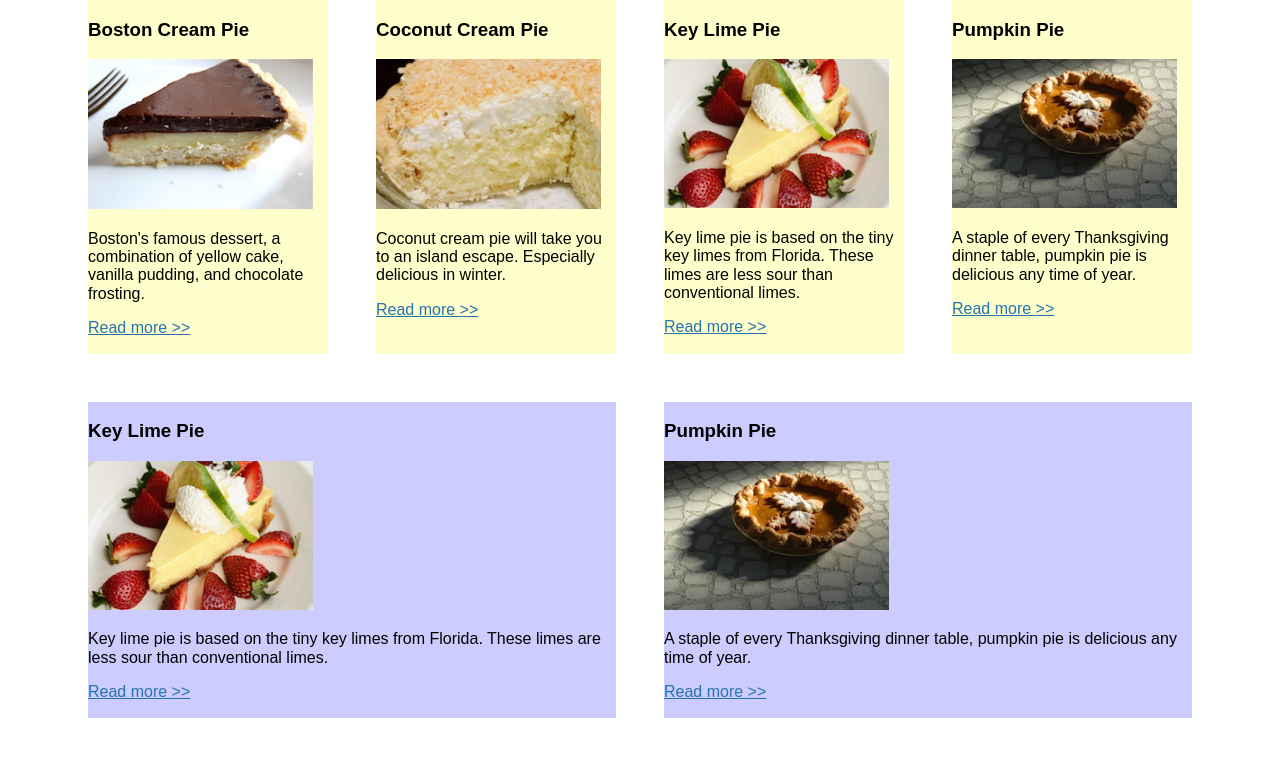
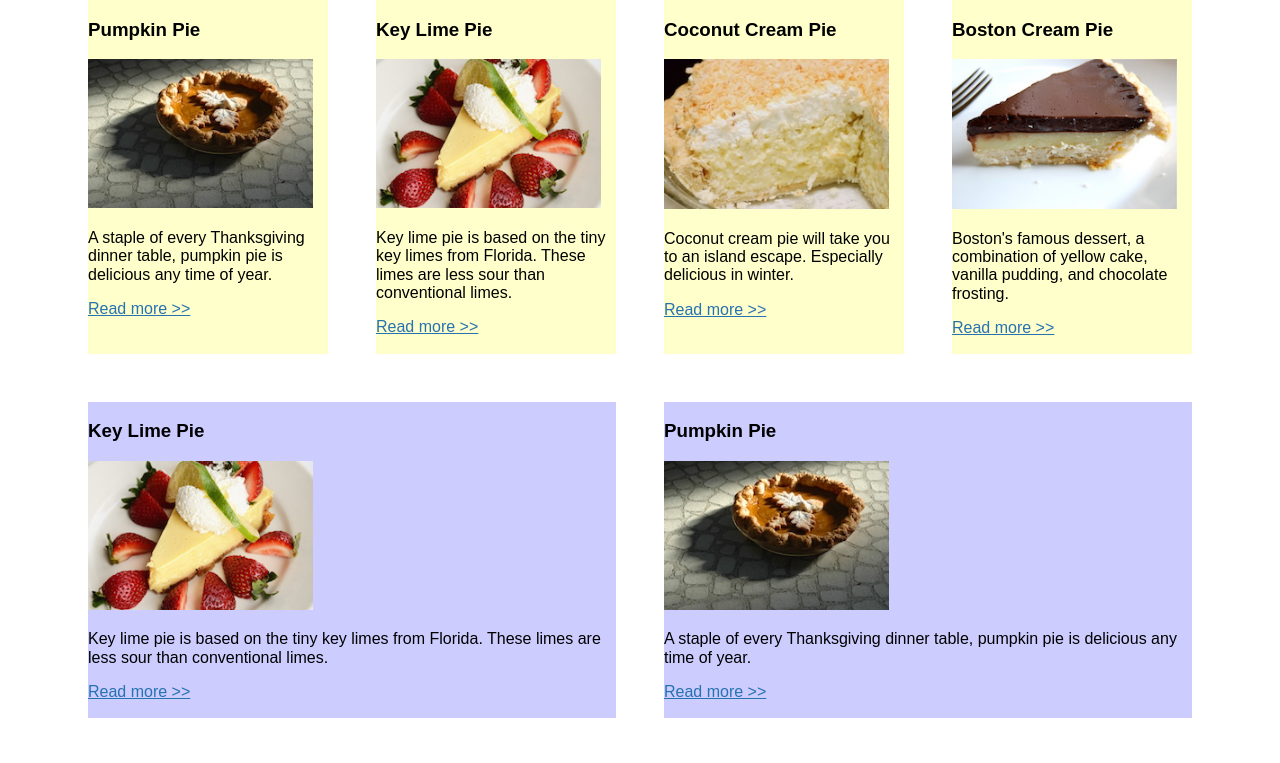
Before and after one commit to em-rich3/front-end-masters, a plain HTML site: page Responsive Web Design with Flexbox and CSS Grid - Jen Kramer/3-flexbox-grid/flexbox.html in a window 1280 px wide. Shown: the top 763 px of the page. Drawn offline with Linux system fonts and the light colour scheme.

Commit message:
reversed row and adjusted margin

```diff
--- a/Responsive Web Design with Flexbox and CSS Grid - Jen Kramer/3-flexbox-grid/css/flexbox.css
+++ b/Responsive Web Design with Flexbox and CSS Grid - Jen Kramer/3-flexbox-grid/css/flexbox.css
@@ -108,4 +108,13 @@ html {
     .col-4 {
         flex: 0 0 92%;
     }
+
+    .reverse {
+        flex-direction: row-reverse;
+    }
+
+    .reverse [class*="col-1"] {
+        margin-left: 0;
+        margin-right: 4%;
+    }
   }
--- a/Responsive Web Design with Flexbox and CSS Grid - Jen Kramer/3-flexbox-grid/flexbox.html
+++ b/Responsive Web Design with Flexbox and CSS Grid - Jen Kramer/3-flexbox-grid/flexbox.html
@@ -10,7 +10,7 @@
 <body>
 	<div class="wrapper">
 <!-- row 1, 4 individual boxes -->
-		<div class="row">
+		<div class="row reverse">
 			<article class="col-1-2">
 				<h3>Boston Cream Pie</h3>
 			    <img src="img/boston-cream.jpg" alt="Boston creme pie.">
```
